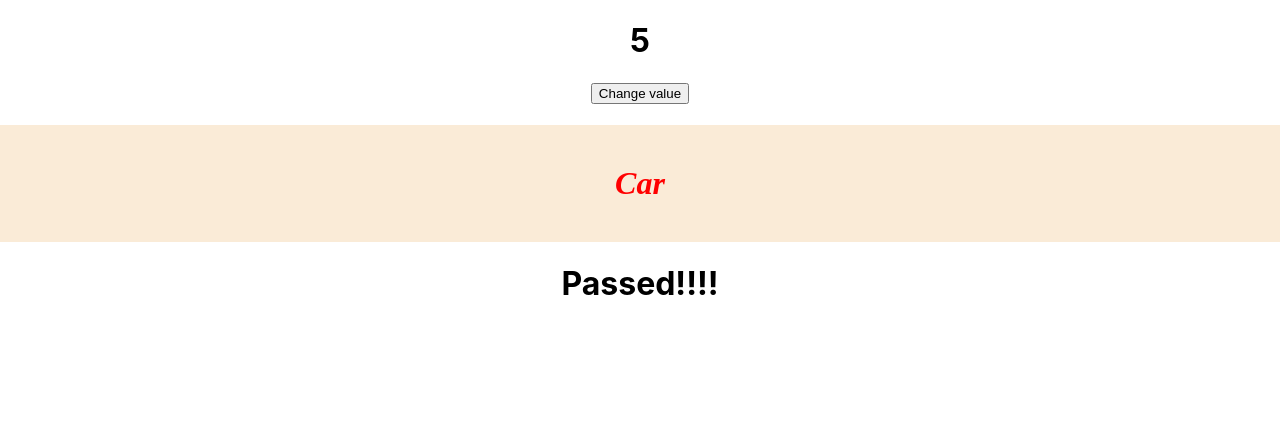
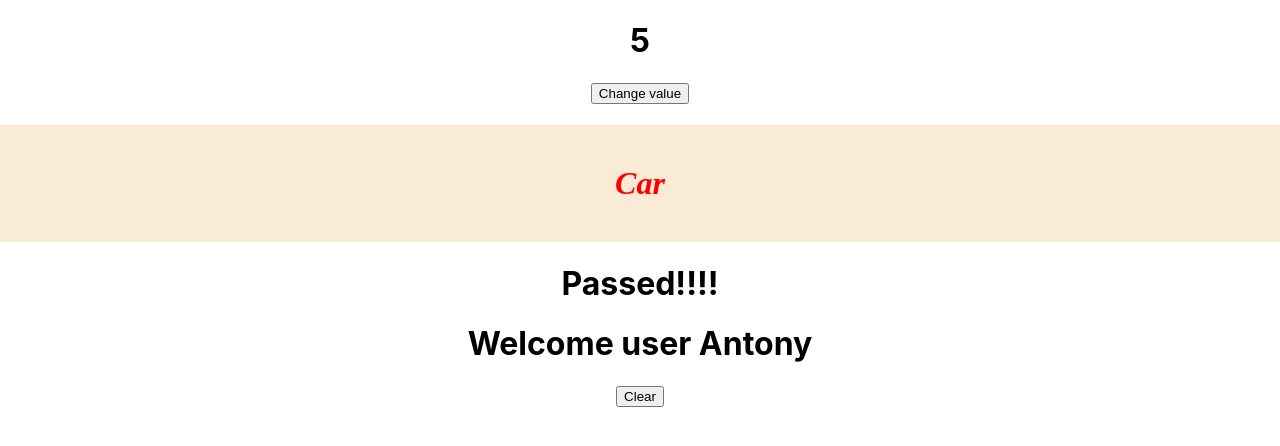
Before and after one commit to vipersolo/React-Practice, a React (Create React App) app: page / in a window 1280 px wide. Shown: the top 446 px of the page. Built offline with nearby package versions, Linux system fonts and the light colour scheme.

Commit message:
hooks usestate setstate

```diff
--- a/src/App.js
+++ b/src/App.js
@@ -7,6 +7,7 @@ import List from './component/List'
 import Test from './component/Test';
 import Car from './component/Car';
 import Score from './component/Score'
+import Name from './functional_components/Name';
 // import Todo from './component/Todo';
 // function App() {
 //   return (
@@ -46,6 +47,7 @@ class App extends Component{
       <Test />
       <Car />
       <Score isScore = {60}/>
+      <Name />
     </div>
     // use <></> or div becuase return only one root element .
     )
--- /dev/null
+++ b/src/functional_components/Name.js
@@ -0,0 +1,16 @@
+import { useState } from "react"
+
+function Name(){
+    const [name,setName] = useState("Antony")
+    // const clearUser = ()=>{
+    //     setName("")
+    // }
+    return(
+        <div>
+            <h1>Welcome user {name}</h1>
+            <button onClick={()=>(setName(""))}>Clear</button>
+        </div>
+    )
+}
+
+export default Name
```
